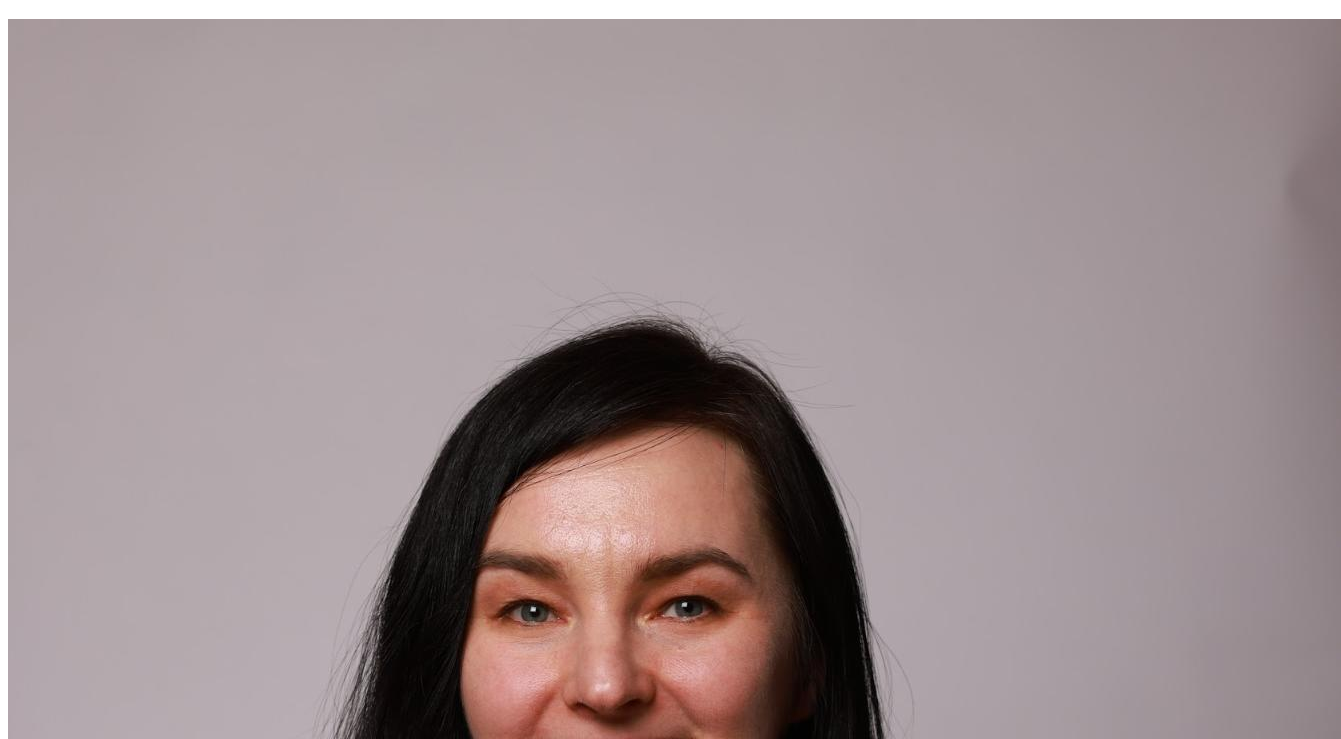
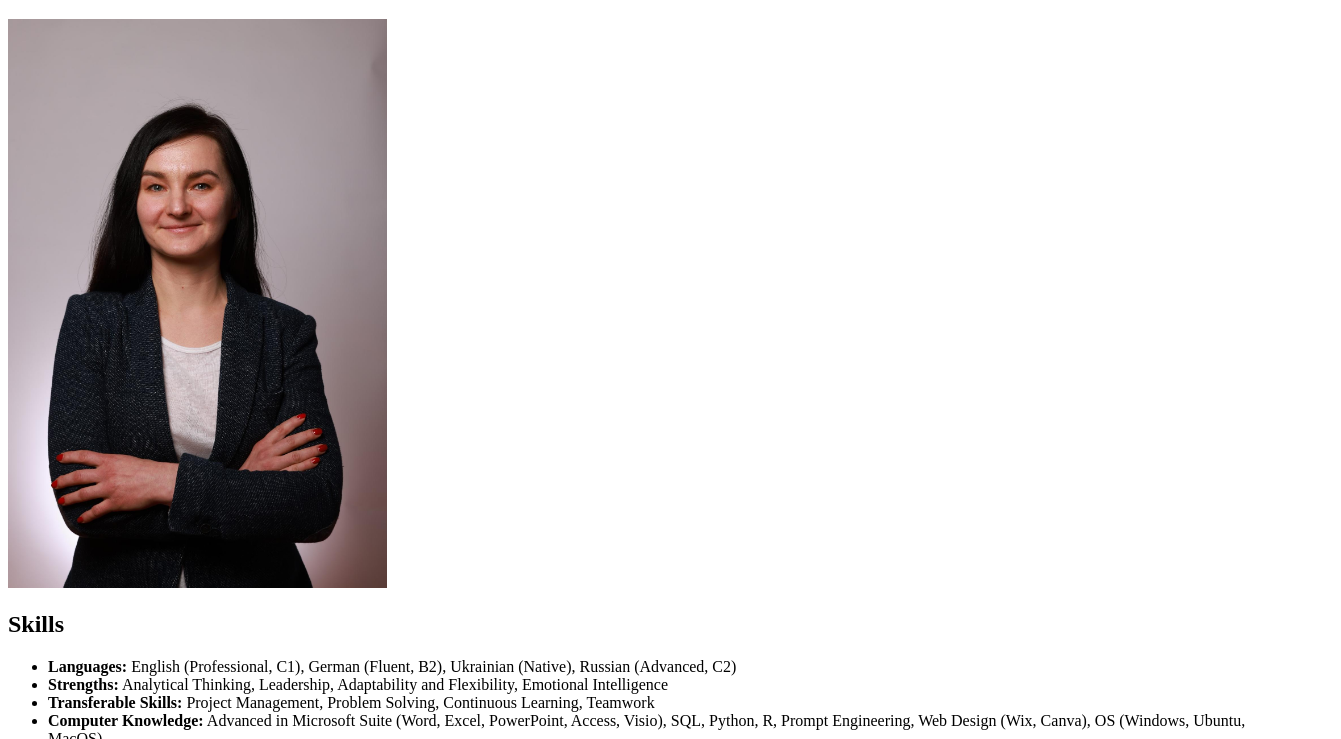
Before and after one commit to Marii4ka/marii4ka.github.io, a plain HTML site: page index.html in a window 1280 px wide. Shown: the part 61-800 px from the top of the page, 1341 px wide, since content can reach past the window. Drawn offline with Linux system fonts and the light colour scheme.

Commit message:
Update size

```diff
--- a/index.html
+++ b/index.html
@@ -9,7 +9,7 @@
     </header>
     <div class="container">
         <section>
-                    <img src="image1.jpg" alt="Picture of me">
+                    <img src="image1.jpg" style="width: 30%;" alt="Picture of me">
             <h2>Skills</h2>
             <ul>
                 <li><strong>Languages:</strong> English (Professional, C1), German (Fluent, B2), Ukrainian (Native), Russian (Advanced, C2)</li>
```
